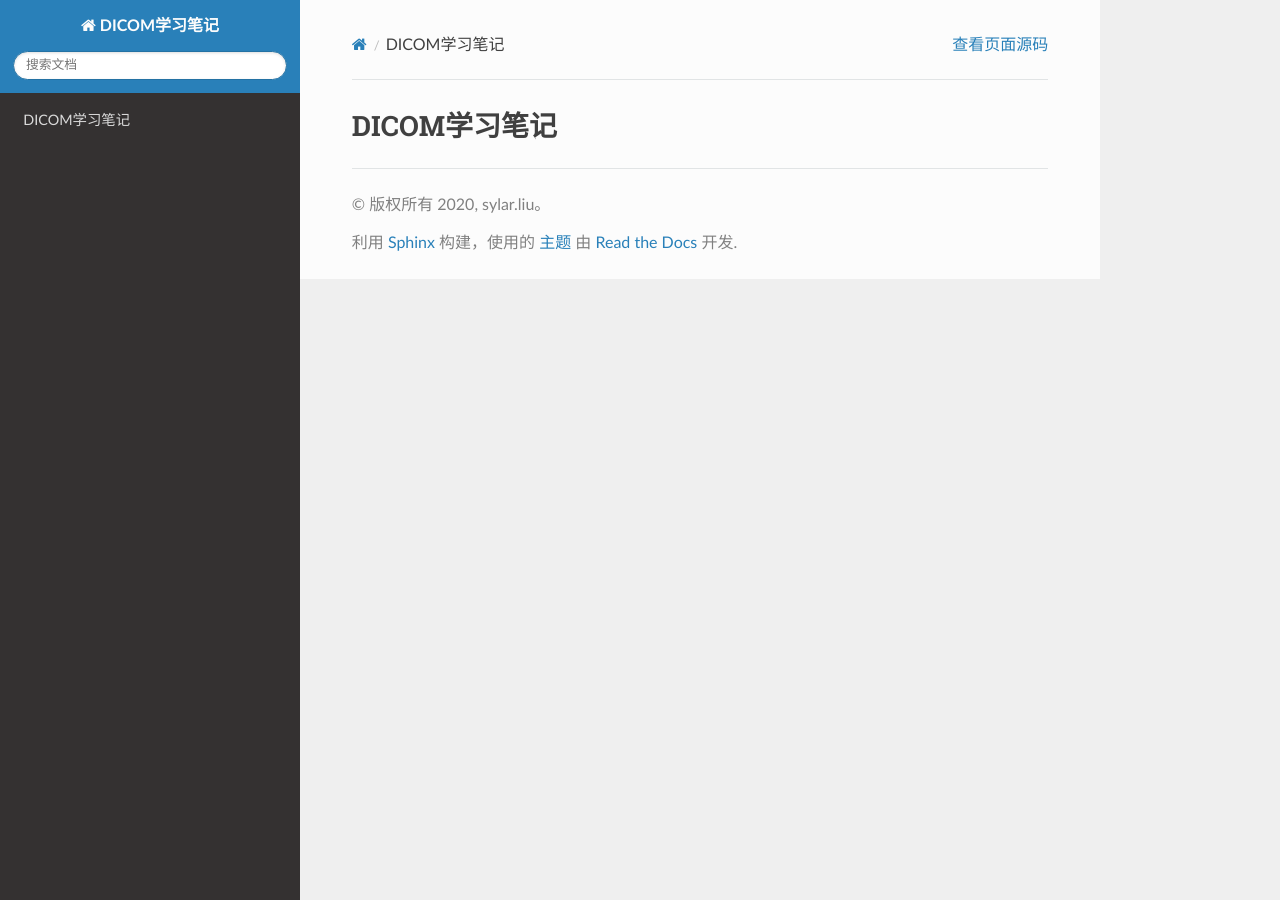
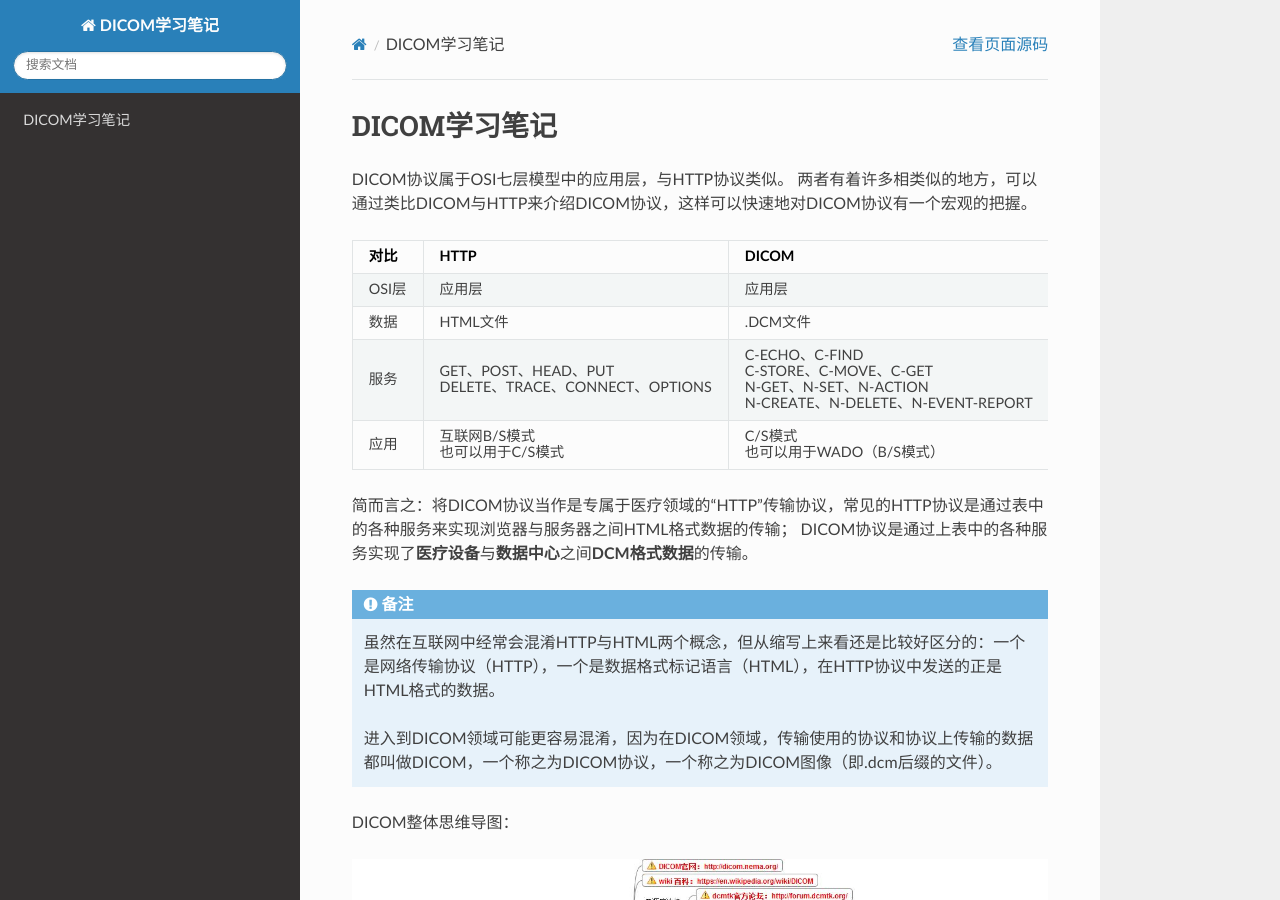
Before and after one commit to My-LearningNotes/DICOM, a Sphinx documentation site: the page built from source/index.rst, in a window 1280 px wide and 900 px high. Built offline with Sphinx 7.4.7 and the Read the Docs theme 2.0.0, drawn with Linux system fonts in a browser that asks for light colours; some of the changed text lies outside the part shown.

Commit message:
增加DICOM和HTTP的类比，以及DICOM学习路线图

```diff
--- a/source/index.rst
+++ b/source/index.rst
@@ -1,6 +1,50 @@
 DICOM学习笔记
 =============
 
+DICOM协议属于OSI七层模型中的应用层，与HTTP协议类似。
+两者有着许多相类似的地方，可以通过类比DICOM与HTTP来介绍DICOM协议，这样可以快速地对DICOM协议有一个宏观的把握。
+
++-------+---------------------------------+------------------------------------------------------------+
+| 对比  | HTTP                            | DICOM                                                      |
++=======+=================================+============================================================+
+| OSI层 | 应用层                          | 应用层                                                     |
++-------+---------------------------------+------------------------------------------------------------+
+| 数据  | HTML文件                        | .DCM文件                                                   |
++-------+---------------------------------+------------------------------------------------------------+
+| 服务  | GET、POST、HEAD、PUT            | C-ECHO、C-FIND                                             |
+|       |                                 |                                                            |
+|       |                                 | C-STORE、C-MOVE、C-GET                                     |
+|       |                                 |                                                            |
+|       | DELETE、TRACE、CONNECT、OPTIONS | N-GET、N-SET、N-ACTION                                     |
+|       |                                 |                                                            |
+|       |                                 | N-CREATE、N-DELETE、N-EVENT-REPORT                         |
++-------+---------------------------------+------------------------------------------------------------+
+| 应用  | 互联网B/S模式                   | C/S模式                                                    |
+|       |                                 |                                                            |
+|       | 也可以用于C/S模式               | 也可以用于WADO（B/S模式）                                  |
++-------+---------------------------------+------------------------------------------------------------+
+
+
+简而言之：将DICOM协议当作是专属于医疗领域的“HTTP”传输协议，常见的HTTP协议是通过表中的各种服务来实现浏览器与服务器之间HTML格式数据的传输；
+DICOM协议是通过上表中的各种服务实现了\ **医疗设备**\ 与\ **数据中心**\ 之间\ **DCM格式数据**\ 的传输。
+
+.. note::
+
+    虽然在互联网中经常会混淆HTTP与HTML两个概念，但从缩写上来看还是比较好区分的：一个是网络传输协议（HTTP），一个是数据格式标记语言（HTML），在HTTP协议中发送的正是HTML格式的数据。
+
+    进入到DICOM领域可能更容易混淆，因为在DICOM领域，传输使用的协议和协议上传输的数据都叫做DICOM，一个称之为DICOM协议，一个称之为DICOM图像（即.dcm后缀的文件）。
+
+
+DICOM整体思维导图：
+
+.. figure:: images/roadmap.jpeg
+
+
 .. toctree::
-   :maxdepth: 1
-   :caption: Contents:
+    :maxdepth: 1
+    :caption: Contents:
+
+
+--------------
+
+原文地址：\ `DICOM：DICOM标准学习路线图 <https://blog.csdn.net/zssureqh/article/details/49231303>`__
```
Also changed, not shown: source/images/roadmap.jpeg (added).
